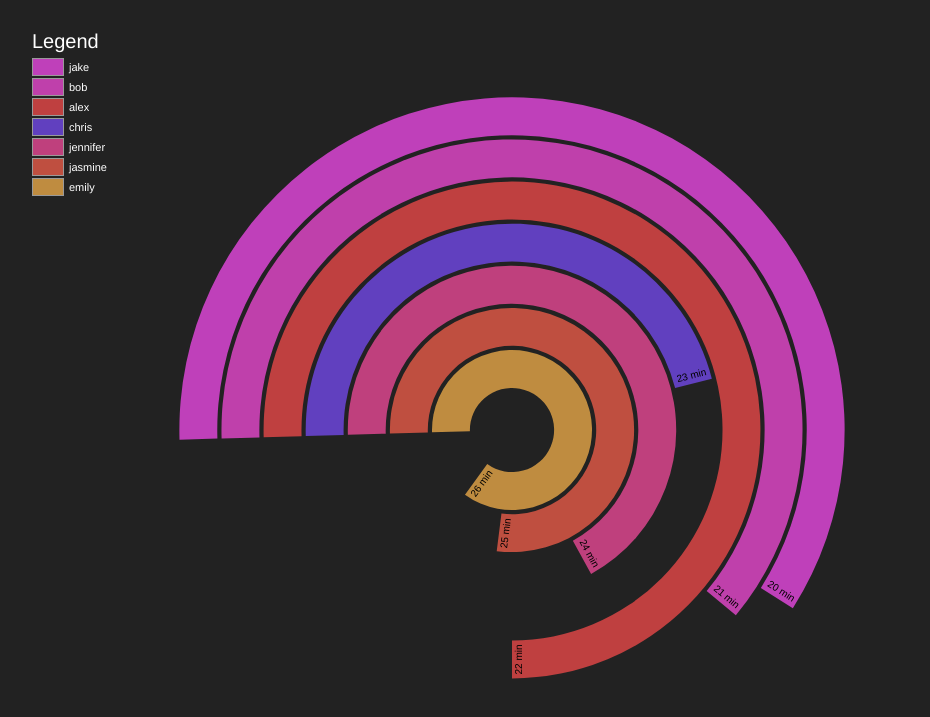
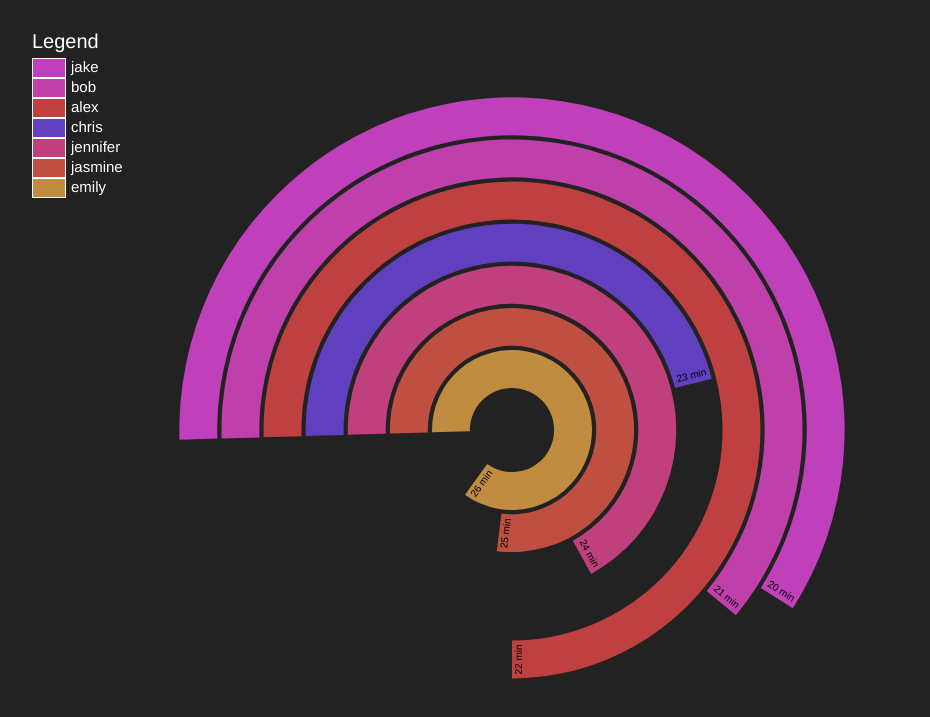
Before and after one commit to psybuzz/cs467-email-visualization, a website: page public/index.html in a window 1280 px wide. Shown: the part 95-812 px from the top of the page, without its empty margins (128-1058 px from the left). Drawn offline with nearby package versions, Linux system fonts and the light colour scheme.

Commit message:
random typography....

```diff
--- a/public/css/style.css
+++ b/public/css/style.css
@@ -1,17 +1,17 @@
+
 body {
   background: #222;
   font: 10px sans-serif;
   margin: auto;
   position: relative;
   width: 960px;
-  font-family: "Helvetica Neue", Helvetica, Arial, "Lucida Grande", sans-serif;
+  font-family: 'Helvetica Neue', sans-serif;
 }
 
 text {
   color: white;
   text-anchor: middle;
-  font: 10px;
-  font-weight: 100;
+  font-weight: 400;
 }
 h1{
   color:white;
@@ -52,7 +52,7 @@ h1{
     list-style: none;
     }
   #my-legend #legend-scale ul li {
-    font-size: 11px;
+    font-size: 15px;
     list-style: none;
     margin-left: 0;
     line-height: 18px;
@@ -61,11 +61,11 @@ h1{
   #my-legend ul#legend-labels li span {
     display: block;
     float: left;
-    height: 16px;
-    width: 30px;
+    height: 18px;
+    width:32px;
     margin-right: 5px;
     margin-left: 0;
-    border: 1px solid #999;
+    border: 1px solid white;
     }
   #my-legend #legend-source {
     font-size: 70%;
```
